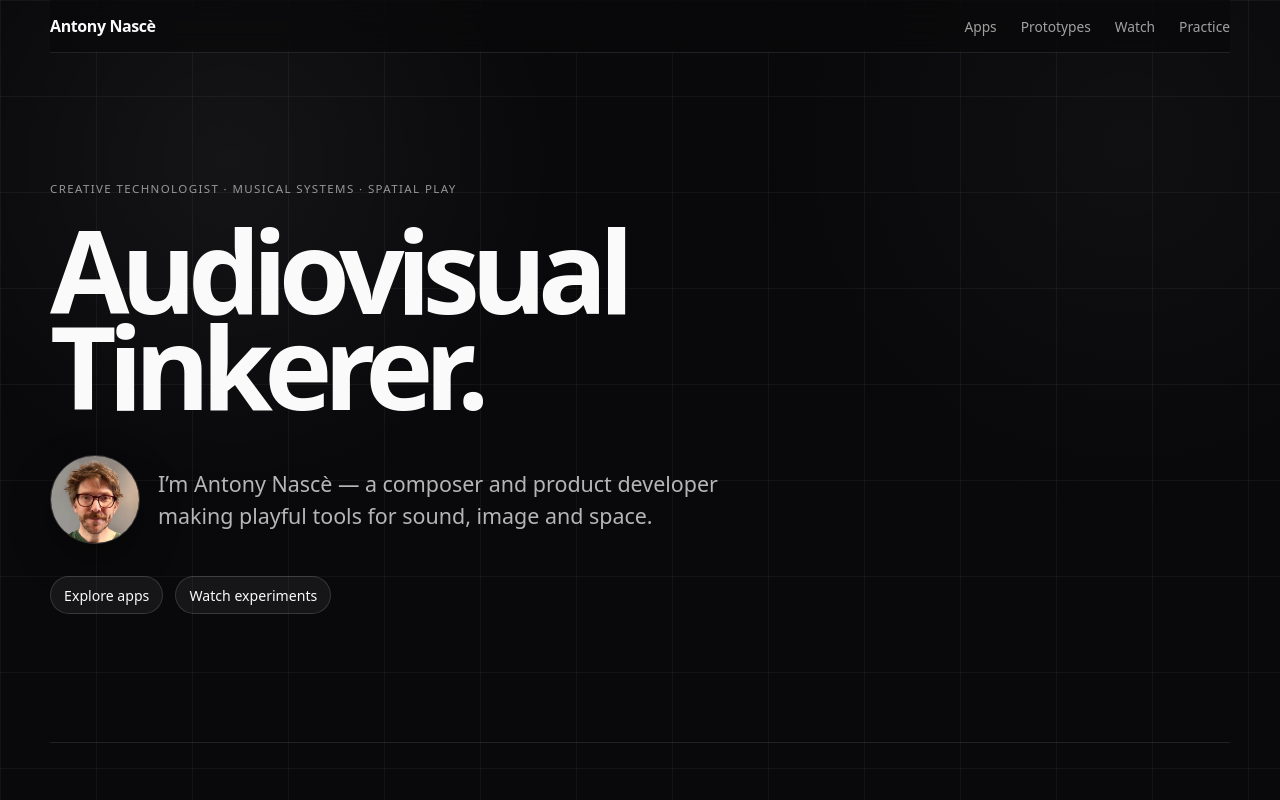
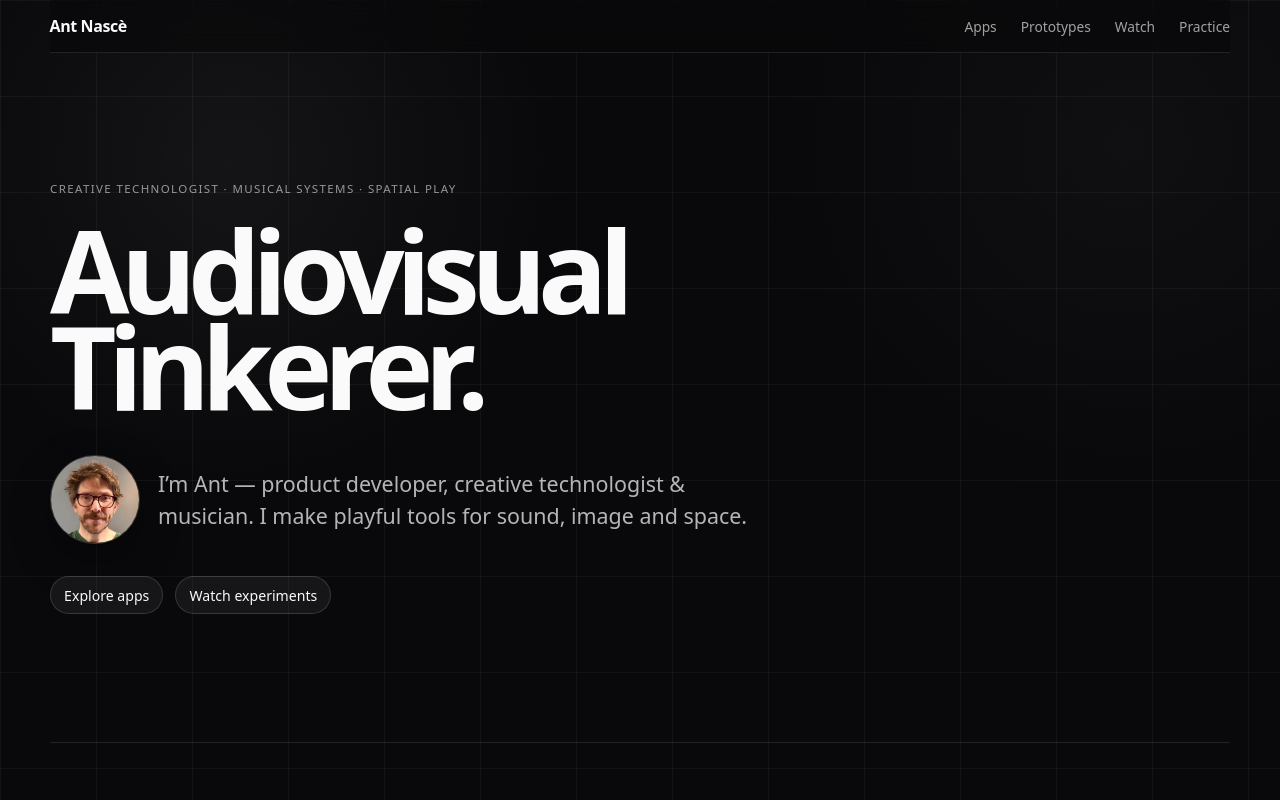
Before and after one commit to antiero/ant-portfolio, a SvelteKit app: page / in a window 1280 px wide. Shown: the top 800 px of the page. Built offline with nearby package versions, Linux system fonts and the light colour scheme.

Commit message:
Update +page.svelte

```diff
--- a/src/routes/+page.svelte
+++ b/src/routes/+page.svelte
@@ -69,13 +69,13 @@
 </script>
 
 <svelte:head>
-  <title>Antony Nascè — Audiovisual Tinkerer</title>
+  <title>Ant Nascè — Audiovisual Tinkerer</title>
   <meta name="description" content="Composer and product developer making playful tools for sound, image and space." />
   <link rel="icon" type="image/webp" href="./antony-nasce.webp" />
 </svelte:head>
 
 <header class="site-header">
-  <a class="wordmark" href="./">Antony Nascè</a>
+  <a class="wordmark" href="./">Ant Nascè</a>
   <nav aria-label="Primary navigation">
     <a href="#apps">Apps</a>
     <a href="#prototypes">Prototypes</a>
@@ -90,8 +90,8 @@
       <p class="eyebrow">Creative technologist · musical systems · spatial play</p>
       <h1>Audiovisual<br />Tinkerer.</h1>
       <div class="introduction">
-        <img src="./antony-nasce.webp" alt="Antony Nascè" width="640" height="640" />
-        <p>I’m Antony Nascè — a composer and product developer making playful tools for sound, image and space.</p>
+        <img src="./antony-nasce.webp" alt="Ant Nascè" width="640" height="640" />
+        <p>I’m Ant — product developer, creative technologist & musician. I make playful tools for sound, image and space.</p>
       </div>
       <div class="hero-actions">
         <a href="#apps">Explore apps</a>
@@ -128,7 +128,7 @@
     <div class="playlist">
       <iframe
         src={playlistEmbed}
-        title="Antony Nascè audiovisual experiments playlist"
+        title="Audiovisual experiments playlist"
         loading="lazy"
         allow="accelerometer; autoplay; clipboard-write; encrypted-media; gyroscope; picture-in-picture; web-share"
         allowfullscreen
```
